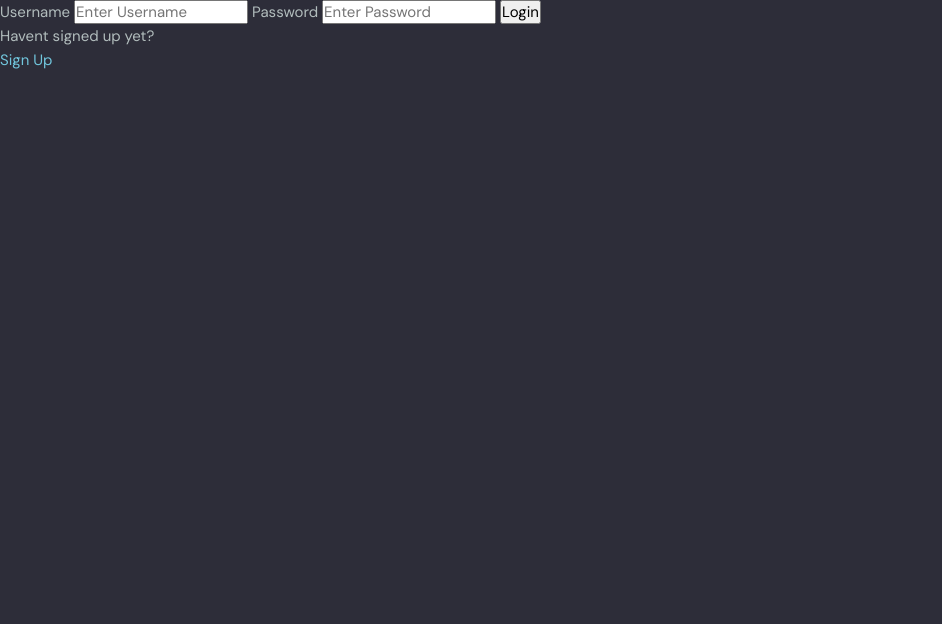
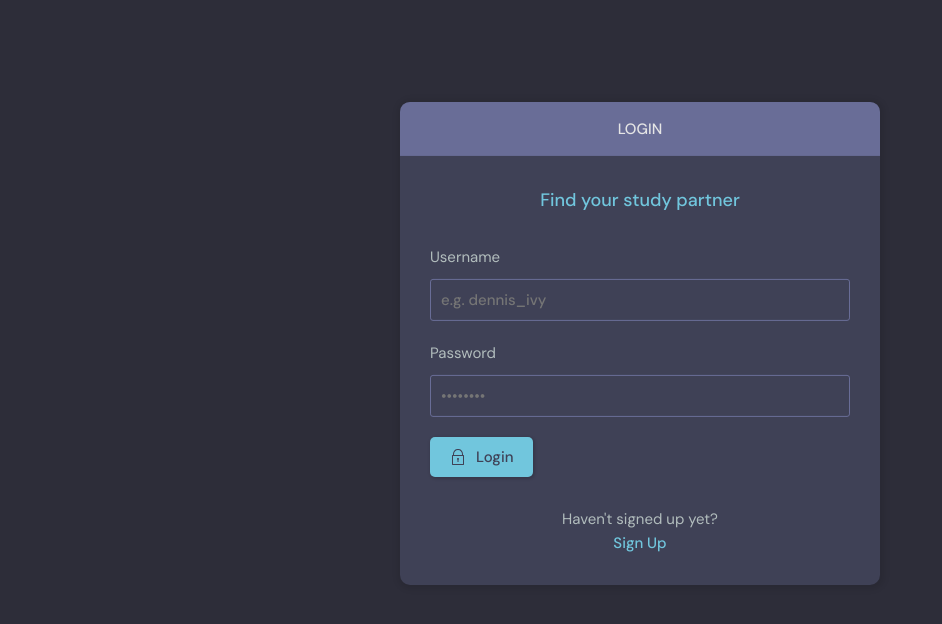
Before and after one commit to bashar33-3/studybud, a Django app: page /login/ in a window 1280 px wide. Shown: the part 76-700 px from the top of the page, without its empty margins (0-942 px from the left). Run offline with Django 5.2, Linux system fonts and the light colour scheme.

Commit message:
fix login-register template

```diff
--- a/base/templates/base/login_register.html
+++ b/base/templates/base/login_register.html
@@ -3,35 +3,97 @@
 {% block content %}
 
 
+<main class="auth layout">
   {%if page == "login" %}
 
-<div>
-    <form action="" method="POST">
+  <div class="container">
+    <div class="layout__box">
+      <div class="layout__boxHeader">
+        <div class="layout__boxTitle">
+          <h3>Login</h3>
+        </div>
+      </div>
+      <div class="layout__body">
+        <h2 class="auth__tagline">Find your study partner</h2>
+
+        <form class="form" action="" method="POST">
           {%csrf_token%}
-        <label for="username">Username</label>
-        <input type="text" name="username" placeholder="Enter Username">
+          <div class="form__group form__group">
+            <label for="room_name">Username</label>
+            <input id="username" name="username" type="text" placeholder="e.g. dennis_ivy" />
+          </div>
+          <div class="form__group">
+            <label for="password">Password</label>
+            <input id="password" name="password" type="password"
+              placeholder="&bull;&bull;&bull;&bull;&bull;&bull;&bull;&bull;" />
+          </div>
 
-        <label for="password">Password</label>
-        <input type="password" name="password" placeholder="Enter Password">
+          <button class="btn btn--main" type="submit">
+            <svg version="1.1" xmlns="http://www.w3.org/2000/svg" width="32" height="32" viewBox="0 0 32 32">
+              <title>lock</title>
+              <path
+                d="M27 12h-1v-2c0-5.514-4.486-10-10-10s-10 4.486-10 10v2h-1c-0.553 0-1 0.447-1 1v18c0 0.553 0.447 1 1 1h22c0.553 0 1-0.447 1-1v-18c0-0.553-0.447-1-1-1zM8 10c0-4.411 3.589-8 8-8s8 3.589 8 8v2h-16v-2zM26 30h-20v-16h20v16z">
+              </path>
+              <path
+                d="M15 21.694v4.306h2v-4.306c0.587-0.348 1-0.961 1-1.694 0-1.105-0.895-2-2-2s-2 0.895-2 2c0 0.732 0.413 1.345 1 1.694z">
+              </path>
+            </svg>
 
-        <input type="submit" value="Login">
+            Login
+          </button>
         </form>
-    <p>Havent signed up yet?</p>
-    <a href="{%url 'register'%}">Sign Up</a>
+
+        <div class="auth__action">
+          <p>Haven't signed up yet?</p>
+          <a href="{%url 'register'%}" class="btn btn--link">Sign Up</a>
+        </div>
+      </div>
+    </div>
   </div>
 
   {%else%}
+  <div class="container">
+    <div class="layout__box">
+      <div class="layout__boxHeader">
+        <div class="layout__boxTitle">
+          <h3>Register</h3>
+        </div>
+      </div>
+      <div class="layout__body">
+        <h2 class="auth__tagline">Find your study partner</h2>
 
-<div>
-    <form action="{%url 'register'%}" method="POST">
+        <form class="form" action="" method="POST">
           {%csrf_token%}
-        {{form.as_p}}
-        <input type="submit" value="Register">
+          {%for field in form%}
+          <div class="form__group form__group">
+            <label>{{field.label}}</label>
+            {{field}}
+
+          </div>
+          {%endfor%}
+
+          <button class="btn btn--main" type="submit">
+            <svg version="1.1" xmlns="http://www.w3.org/2000/svg" width="32" height="32" viewBox="0 0 32 32">
+              <title>lock</title>
+              <path
+                d="M27 12h-1v-2c0-5.514-4.486-10-10-10s-10 4.486-10 10v2h-1c-0.553 0-1 0.447-1 1v18c0 0.553 0.447 1 1 1h22c0.553 0 1-0.447 1-1v-18c0-0.553-0.447-1-1-1zM8 10c0-4.411 3.589-8 8-8s8 3.589 8 8v2h-16v-2zM26 30h-20v-16h20v16z">
+              </path>
+              <path
+                d="M15 21.694v4.306h2v-4.306c0.587-0.348 1-0.961 1-1.694 0-1.105-0.895-2-2-2s-2 0.895-2 2c0 0.732 0.413 1.345 1 1.694z">
+              </path>
+            </svg>
+
+            Register
+          </button>
         </form>
+
+        <div class="auth__action">
           <p>Already signed up?</p>
-    <a href="{%url 'login'%}">Login</a>
+          <a href="{%url 'login'%}" class="btn btn--link">Login</a>
         </div>
-
+      </div>
+    </div>
+  </div>
   {%endif%}
-
+</main>
 {% endblock%}
```
Also changed, not shown: base/templates/base/login_register_old.html (added, +37 -0 lines). Lines whose indentation alone changed are shown as unchanged.
